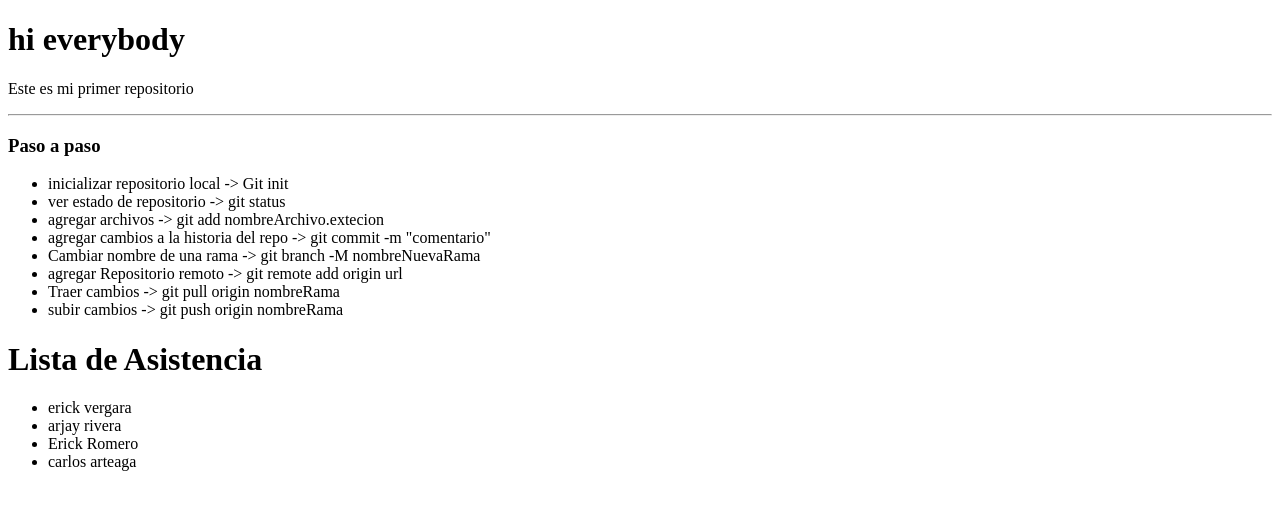
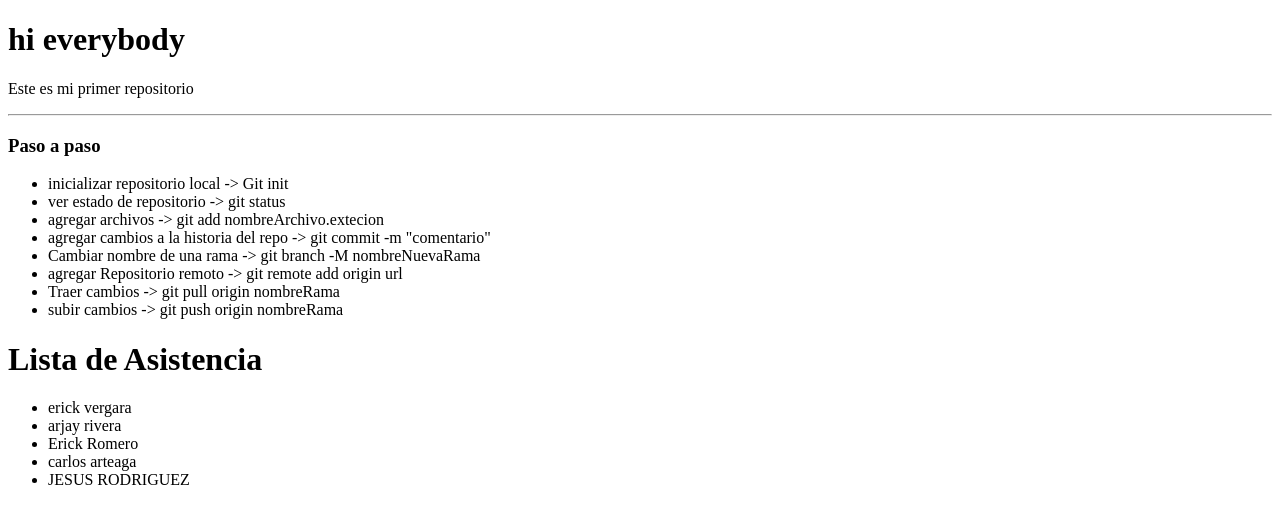
Before and after one commit to erik-777/mi-primer-repo, a plain HTML site: page index.html in a window 1280 px wide. Drawn offline with Linux system fonts and the light colour scheme.

Commit message:
hola mundo

```diff
--- a/index.html
+++ b/index.html
@@ -32,6 +32,7 @@
         <li>arjay rivera</li>
         <li>Erick Romero</li>
         <li>carlos arteaga</li>
+        <LI>JESUS RODRIGUEZ</LI>
     </ul>
 
 
```
